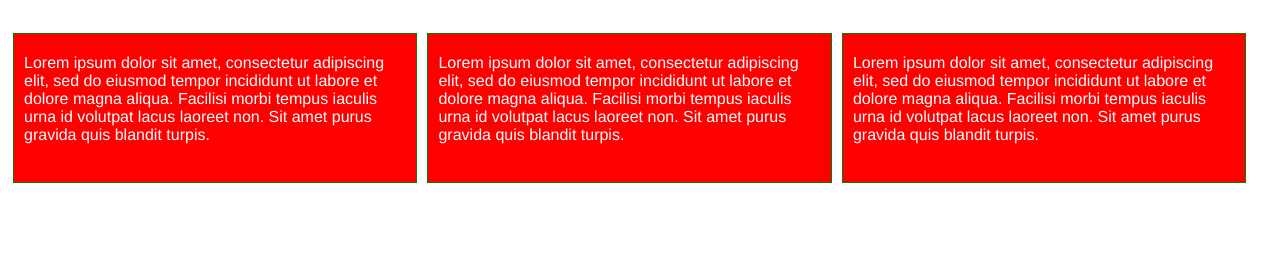
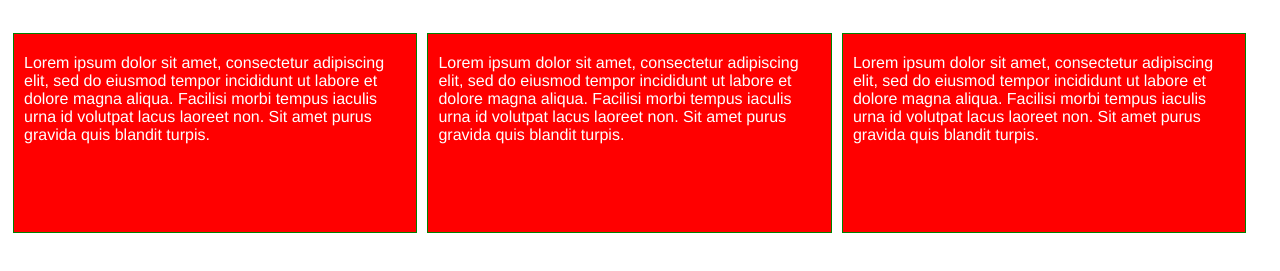
Before and after one commit to top-0055/module2-solution, a plain HTML site: page mod2-solution/index.html in a window 1280 px wide. Shown: the part 61-332 px from the top of the page. Drawn offline with Linux system fonts and the light colour scheme.

Commit message:
update02

```diff
--- a/mod2-solution/css/styles.css
+++ b/mod2-solution/css/styles.css
@@ -11,12 +11,12 @@ h1{
 p{
 
 	width:100%;
-	height: 150px;
+	height: 200px;
 	margin-right: 5px;
 	margin-left: 5px;
 	border: 1px solid black;
 	background-color: red;
-	padding: 20px 10px;
+	padding: 20px 10px 10px 10px;
 
 	font-family: Helvetica;
 	color: white;
@@ -31,6 +31,7 @@ p{
 	.col-lg-4, .col-lg-4, .col-lg-4{
 		float: left;
 		border: 1px solid green;
+		padding: 20px 10px 10px 10px;
 
 	}
 	.col-lg-4{
@@ -51,6 +52,7 @@ p{
 		border: 1px solid green;
 		margin-left: 15px;
 		margin-right: 15px
+		padding: 20px 10px 10px 10px;
 
 	}
 	.col-lg-4{
@@ -71,6 +73,7 @@ p{
 	.col-lg-4, .col-lg-4, .col-lg-4{
 		float: left;
 		border: 1px solid green;
+		padding: 20px 10px 10px 10px;
 
 	}
 	.col-lg-4{
```
